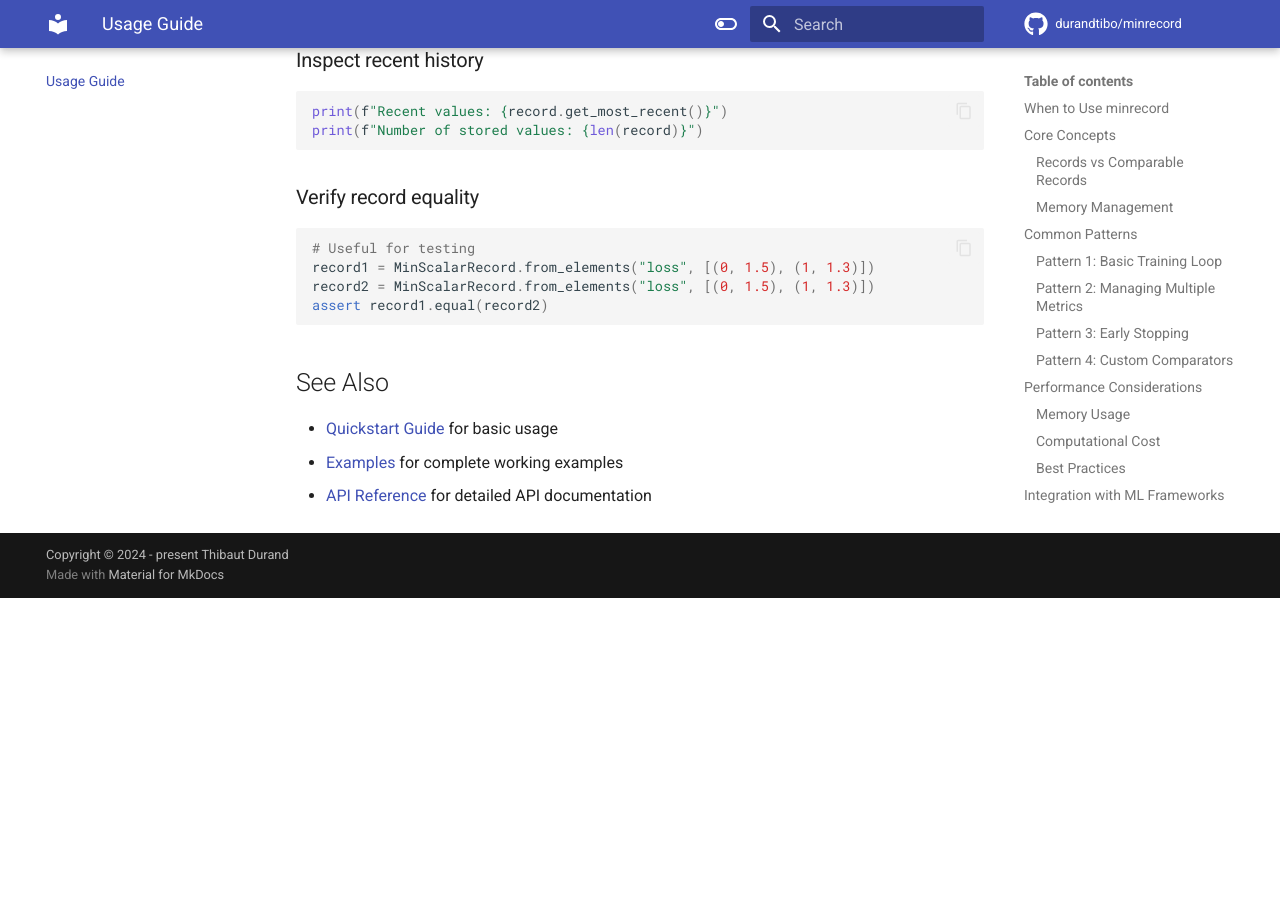
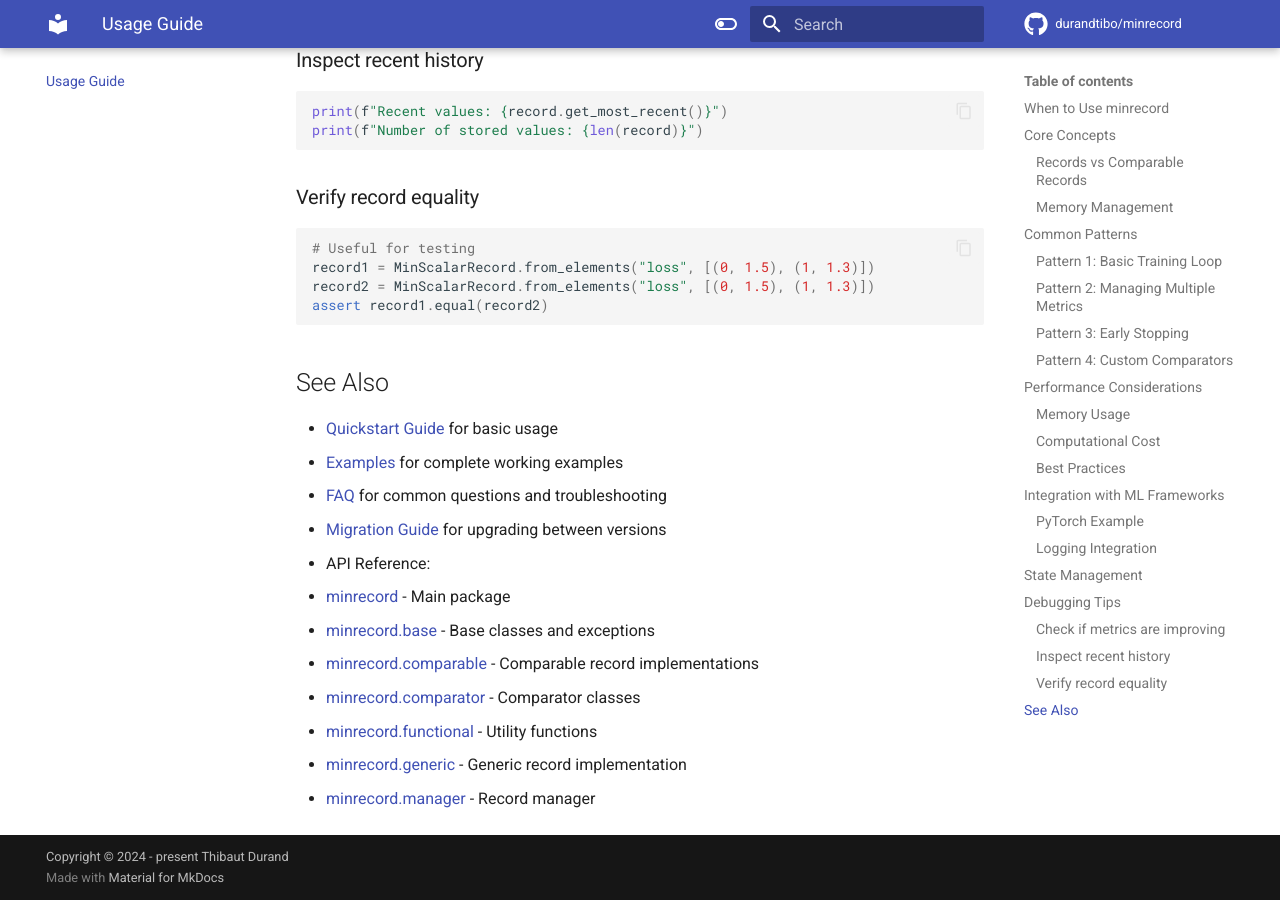
Before and after one commit to durandtibo/minrecord, an MkDocs documentation site: the page built from docs/docs/usage_guide.md, in a window 1280 px wide and 900 px high, scrolled down 5589 px. Built offline with MkDocs 1.6.1 and Material for MkDocs 9.7.7, drawn with Linux system fonts in a browser that asks for light colours; comment, search, counter and statistics services are not loaded; the version menu is left out; before the commit the page ends 6187 px from its top, so only the background shows below that.

Commit message:
Add migration guide and improve cross-references
- Add comprehensive migration guide
- Fix typo in comparable.py (inthe -> in the)
- Add navigation links in usage guide
- Add next steps section in quickstart
- Add documentation section in index.md
- Include migration guide in mkdocs navigation

Co-authored-by: durandtibo <9913164+durandtibo@users.noreply.github.com>

```diff
--- a/docs/docs/usage_guide.md
+++ b/docs/docs/usage_guide.md
@@ -272,4 +272,13 @@ assert record1.equal(record2)
 
 - [Quickstart Guide](quickstart.md) for basic usage
 - [Examples](https://github.com/durandtibo/minrecord/tree/main/examples) for complete working examples
-- [API Reference](refs/root.md) for detailed API documentation
+- [FAQ](faq.md) for common questions and troubleshooting
+- [Migration Guide](migration_guide.md) for upgrading between versions
+- API Reference:
+  - [minrecord](refs/root.md) - Main package
+  - [minrecord.base](refs/base.md) - Base classes and exceptions
+  - [minrecord.comparable](refs/comparable.md) - Comparable record implementations
+  - [minrecord.comparator](refs/comparator.md) - Comparator classes
+  - [minrecord.functional](refs/functional.md) - Utility functions
+  - [minrecord.generic](refs/generic.md) - Generic record implementation
+  - [minrecord.manager](refs/manager.md) - Record manager
--- a/docs/mkdocs.yml
+++ b/docs/mkdocs.yml
@@ -27,6 +27,7 @@ nav:
   - quickstart.md
   - usage_guide.md
   - faq.md
+  - migration_guide.md
   - Reference:
       - minrecord: refs/root.md
       - minrecord.base: refs/base.md
```
Also changed, not shown: docs/docs/index.md (+10 -0 lines), docs/docs/migration_guide.md (added, +124 -0 lines), docs/docs/quickstart.md (+9 -0 lines), 1 other file.
